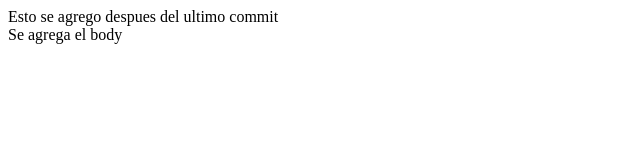
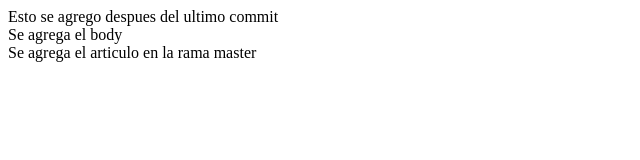
Before and after one commit to Poncho150996/AprendiendoGitHub, a plain HTML site: page index.html in a window 1280 px wide. Shown: the whole page, without its empty margins (0-640 px from the left). Drawn offline with Linux system fonts and the light colour scheme.

Commit message:
Se agrega el primer commit de la rama master

```diff
--- a/index.html
+++ b/index.html
@@ -14,6 +14,12 @@
 
     <body>
         Se agrega el body
+
+        <div>
+            <article>
+                Se agrega el articulo en la rama master
+            </article>
+        </div>
     </body>
 </body>
 </html>
```
Also changed, not shown: nuevo.html (+5 -0 lines).
